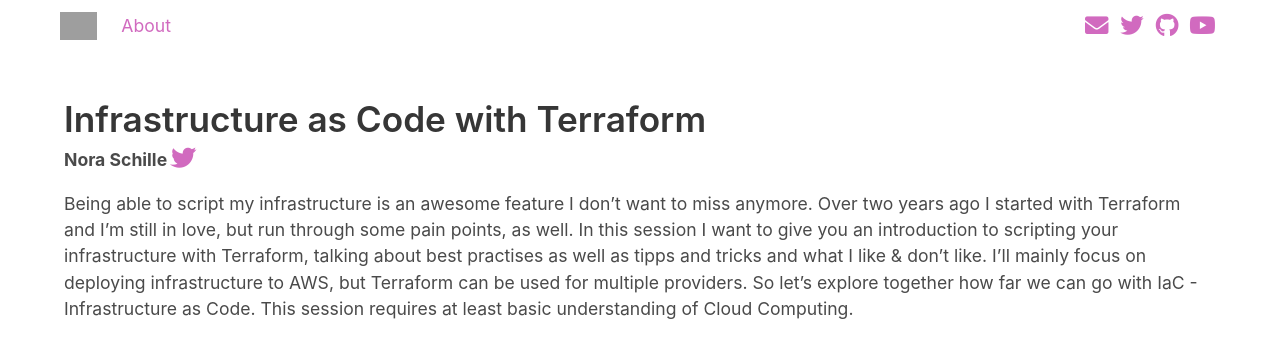
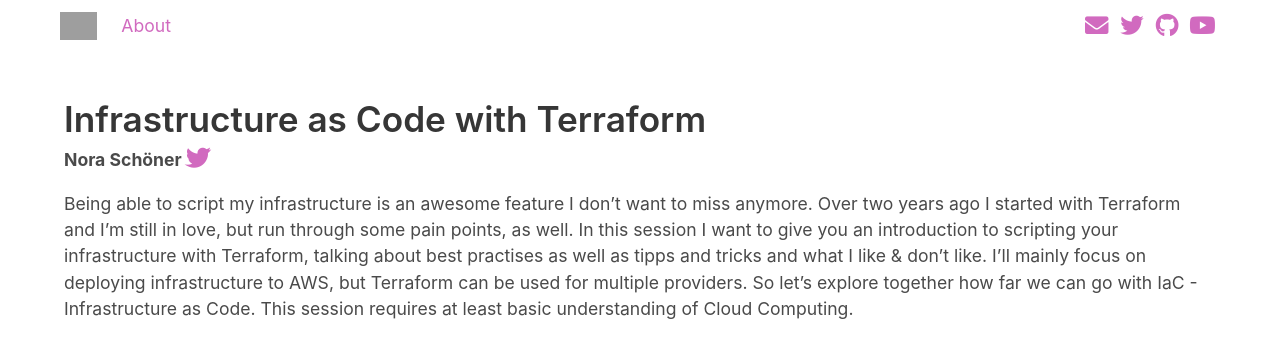
Before and after one commit to CyberLandConf/CyberLandConf.github.io, a Jekyll site: the page built from _sessions/session-22.md, in a window 1280 px wide. Shown: the top 337 px of the page. Built offline with Jekyll 4.4.1, drawn with Linux system fonts in a browser that asks for light colours; grey boxes are pictures that could not be loaded.

Commit message:
update nora schille to schoener

```diff
--- a/_data/speakers.yml
+++ b/_data/speakers.yml
@@ -70,9 +70,9 @@
   lastName: 'Parsick'
   bio: 'Sandra Parsick ist als freiberufliche Softwareentwicklerin und Consultant im Java-Umfeld tätig. Seit 2008 beschäftigt sie sich mit agiler Softwareentwicklung in verschiedenen Rollen. Ihre Schwerpunkte liegen in den Bereichen Java-Enterprise-Anwendungen, agile Methoden, Software Craftsmanship und der Automatisierung von Softwareentwicklungsprozessen. In ihrer Freizeit engagiert sie sich in der Softwerkskammer Ruhrgebiet.'
   twitter: 'SandraParsick'
-- id: 'nora-schille'
+- id: 'nora-schoener'
   firstName: 'Nora'
-  lastName: 'Schille'
+  lastName: 'Schöner'
   twitter: 'wolkencode'
 - id: 'katrin-rabow'
   firstName: 'Katrin'
--- a/_sessions/session-22.md
+++ b/_sessions/session-22.md
@@ -3,6 +3,6 @@
   title: 'Infrastructure as Code with Terraform'
   abstract: >
     Being able to script my infrastructure is an awesome feature I don't want to miss anymore. Over two years ago I started with Terraform and I'm still in love, but run through some pain points, as well. In this session I want to give you an introduction to scripting your infrastructure with Terraform, talking about best practises as well as tipps and tricks and what I like & don't like. I'll mainly focus on deploying infrastructure to AWS, but Terraform can be used for multiple providers. So let's explore together how far we can go with IaC - Infrastructure as Code. This session requires at least basic understanding of Cloud Computing.
-  speaker-id: 'nora-schille'
+  speaker-id: 'nora-schoener'
   layout: session
 ---
```
